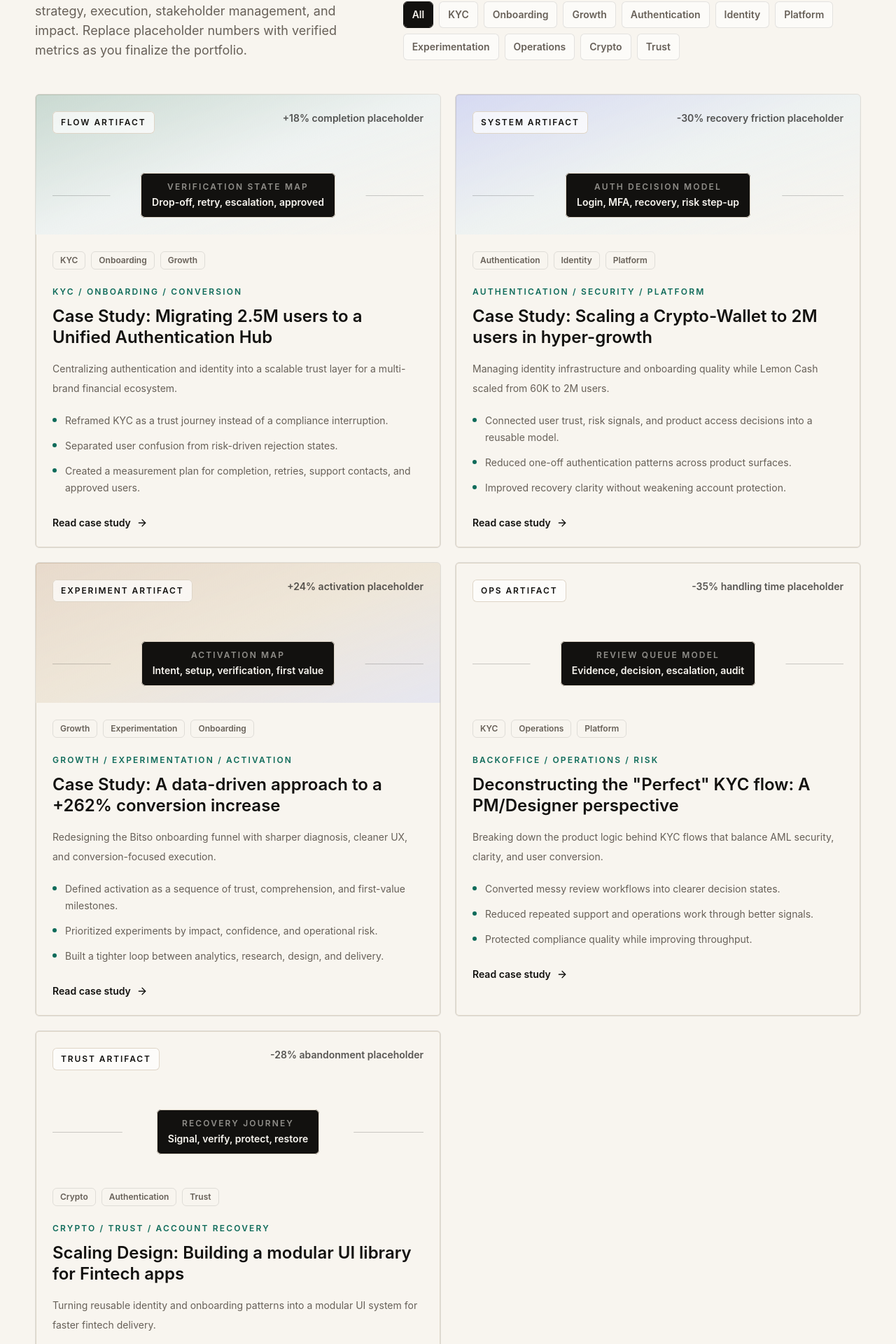
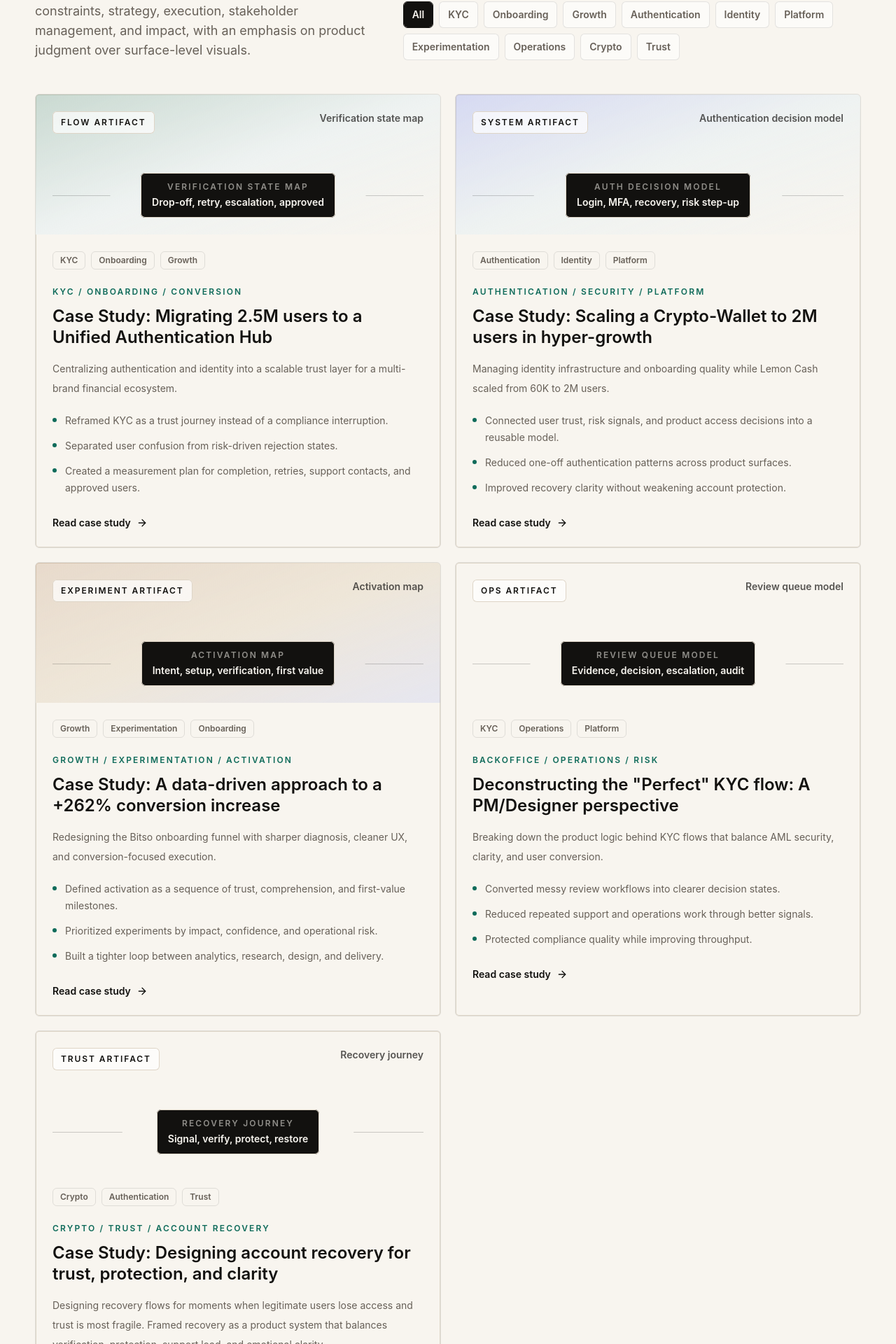
Before and after one commit to ignacioperezroca/ignacio-portfolio, a Next.js app: page / in a window 1280 px wide. Shown: the part 5364-7284 px from the top of the page at 70% size. Built offline with nearby package versions, Linux system fonts and the light colour scheme.

Commit message:
Refine selected work copy

```diff
--- a/src/components/SelectedWork.tsx
+++ b/src/components/SelectedWork.tsx
@@ -40,7 +40,7 @@
           <SectionHeader
             eyebrow="Selected work"
             title="Case studies built around product judgment, not screenshots."
-            description="Each story is structured around context, constraints, strategy, execution, stakeholder management, and impact. Replace placeholder numbers with verified metrics as you finalize the portfolio."
+            description="Each case study is structured around context, constraints, strategy, execution, stakeholder management, and impact, with an emphasis on product judgment over surface-level visuals."
           />
 
           <div className="lg:justify-self-end">
--- a/src/data/portfolio.ts
+++ b/src/data/portfolio.ts
@@ -333,7 +333,7 @@
     topics: ["KYC", "Onboarding", "Growth"],
     stage: "Scale-up optimization",
     scope: "Consumer fintech / crypto",
-    impactMetric: "+18% completion placeholder",
+    impactMetric: "Verification state map",
     accentClass: "from-accent-green/20 via-paper-cool to-accent-blue/12",
     artifact: {
       label: "Flow artifact",
@@ -427,7 +427,7 @@
     topics: ["Authentication", "Identity", "Platform"],
     stage: "Platform consolidation",
     scope: "Multi-surface product ecosystem",
-    impactMetric: "-30% recovery friction placeholder",
+    impactMetric: "Authentication decision model",
     accentClass: "from-accent-blue/20 via-paper-cool to-accent-green/12",
     artifact: {
       label: "System artifact",
@@ -517,7 +517,7 @@
     topics: ["Growth", "Experimentation", "Onboarding"],
     stage: "Growth acceleration",
     scope: "Self-serve and assisted onboarding",
-    impactMetric: "+24% activation placeholder",
+    impactMetric: "Activation map",
     accentClass: "from-accent-bronze/20 via-paper-warm to-accent-blue/10",
     artifact: {
       label: "Experiment artifact",
@@ -607,7 +607,7 @@
     topics: ["KYC", "Operations", "Platform"],
     stage: "Operational scale",
     scope: "Manual review and escalation tooling",
-    impactMetric: "-35% handling time placeholder",
+    impactMetric: "Review queue model",
     accentClass: "from-accent-green/16 via-paper-warm to-accent-bronze/12",
     artifact: {
       label: "Ops artifact",
@@ -690,14 +690,14 @@
   },
   {
     slug: "crypto-account-trust-recovery",
-    title: "Scaling Design: Building a modular UI library for Fintech apps",
+    title: "Case Study: Designing account recovery for trust, protection, and clarity",
     kicker: "Crypto / Trust / Account Recovery",
     summary:
-      "Turning reusable identity and onboarding patterns into a modular UI system for faster fintech delivery.",
+      "Designing recovery flows for moments when legitimate users lose access and trust is most fragile. Framed recovery as a product system that balances verification, protection, support load, and emotional clarity.",
     topics: ["Crypto", "Authentication", "Trust"],
     stage: "Trust and safety",
     scope: "Account access, recovery, and user communication",
-    impactMetric: "-28% abandonment placeholder",
+    impactMetric: "Recovery journey",
     accentClass: "from-accent-blue/14 via-paper-warm to-accent-bronze/16",
     artifact: {
       label: "Trust artifact",
```
